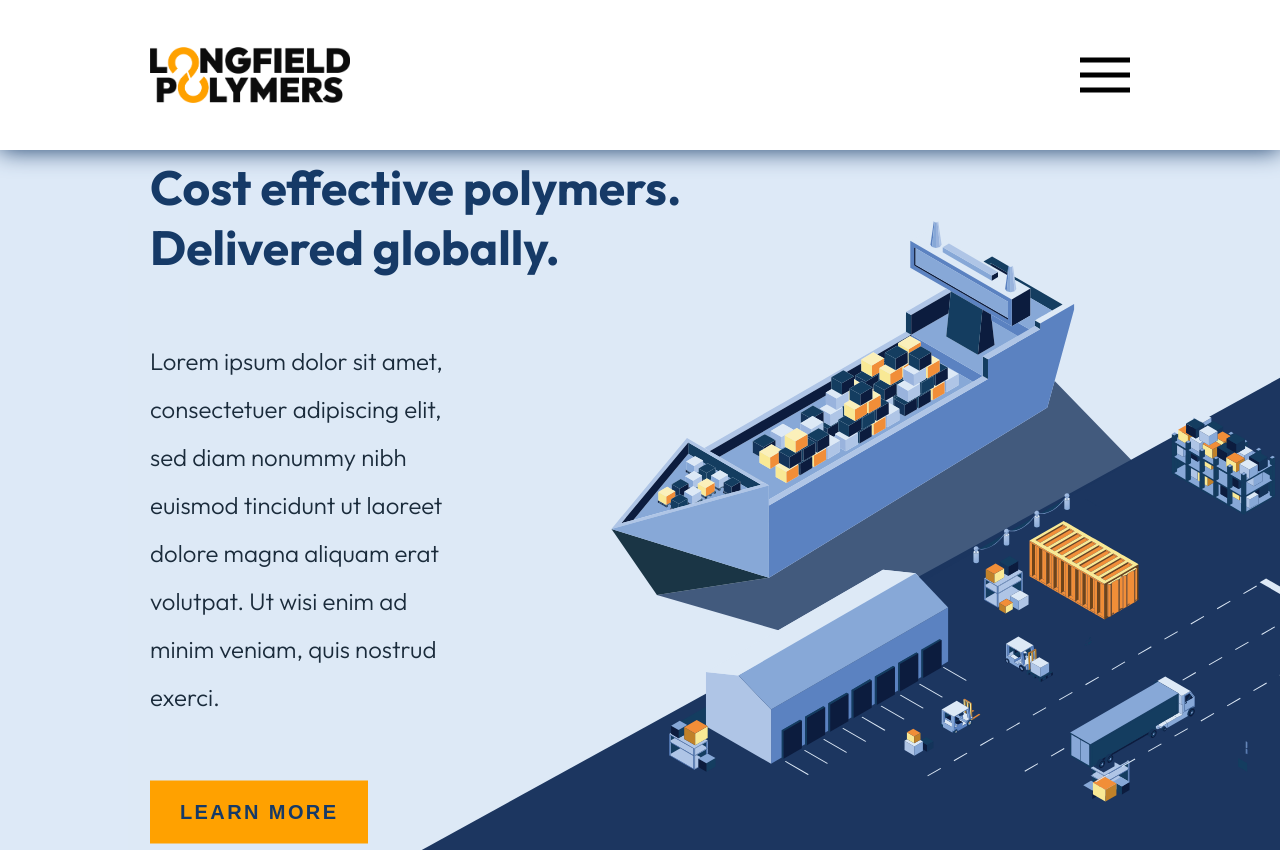
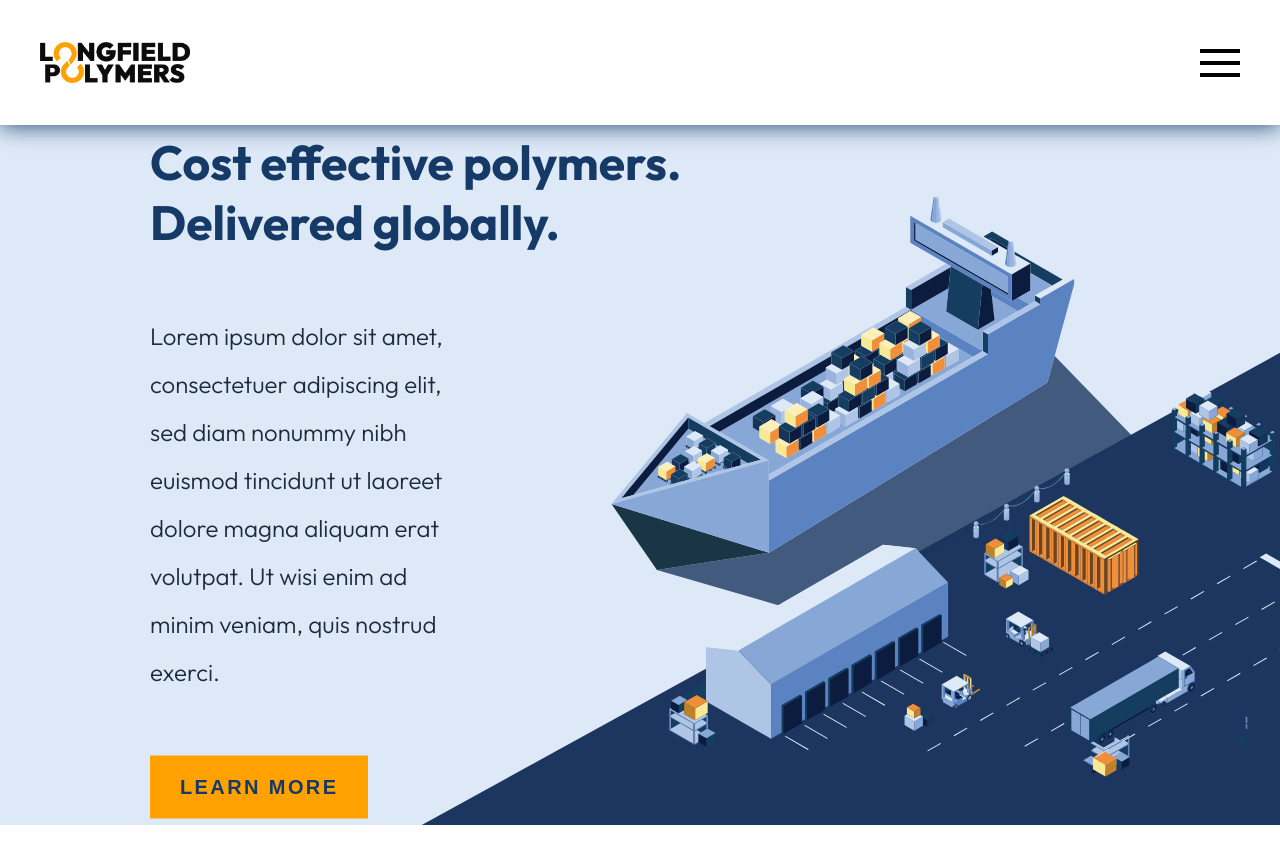
Before and after one commit to camcgreen/longfield, a Next.js app: page / in a window 1280 px wide. Shown: the top 852 px of the page. Built offline with nearby package versions, Linux system fonts and the light colour scheme.

Commit message:
header responsive amendment

```diff
--- a/styles/Hamburger.module.css
+++ b/styles/Hamburger.module.css
@@ -10,14 +10,10 @@
   fill: var(--colButtonsHighlight);
 }
 
-@media (max-width: 1700px) {
+/* @media (max-width: 1024px) { */
+  @media (max-width: 1280px) {
   .hamburger {
     display: block;
-  }
-}
-
-@media (max-width: 1024px) {
-  .hamburger {
     width: 40px;
     margin-right: 0;
   }
--- a/styles/Header.module.css
+++ b/styles/Header.module.css
@@ -3,7 +3,7 @@
   top: 0;
   left: 0;
   width: 100%;
-  height: 150px;
+  height: 125px;
   z-index: 10;
   background-color: white;
   /* border-bottom: solid var(--colTitles) 1.5px; */
@@ -17,16 +17,17 @@
   justify-content: space-between;
   /* justify-content: space-evenly; */
   align-items: center;
-  padding: 0 150px;
+  padding: 0 80px;
 }
 
 .logo {
-  width: 200px;
+  width: 175px;
   cursor: pointer;
 }
 
 .links {
   list-style: none;
+  /* font-size: 1rem; */
   font-size: 1.25rem;
   display: flex;
   flex-direction: row;
@@ -38,7 +39,8 @@
   cursor: pointer;
   font-weight: bold;
   transition: color 0.2s ease-in-out;
-  margin-right: 40px;
+  /* margin-right: 40px; */
+  margin-right: 30px;
   white-space: nowrap;
 }
 
@@ -76,13 +78,52 @@
 }
 
 .partner {
-  width: 250px;
+  width: 225px;
   /* height: 100%; */
   /* width: 200px;
   object-fit: cover; */
 }
 
-@media (max-width: 1700px) {
+/* @media (max-width: 1700px) {
+  .links {
+    display: none;
+  }
+
+   .hamburger {
+    display: block;
+  }
+
+  .partner {
+    display: none;
+  }
+} */
+
+@media (max-width: 1535px) {
+  .links {
+    font-size: 1rem;
+  }
+}
+
+@media (max-width: 1366px) {
+  .links li {
+    margin-right: 20px;
+  }
+
+  .links li:last-of-type {
+    margin-right: 0;
+  }
+
+  .logo {
+    width: 150px;
+  }
+
+  .partner {
+    width: 175px;
+  }
+}
+
+/* @media (max-width: 1024px) { */
+  @media (max-width: 1280px) {
   .links {
     display: none;
   }
@@ -94,9 +135,7 @@
   .partner {
     display: none;
   }
-}
 
-@media (max-width: 1024px) {
   .nav {
     padding: 0 40px;
   }
--- a/styles/Hero.module.css
+++ b/styles/Hero.module.css
@@ -1,7 +1,7 @@
 .hero {
   position: relative;
   width: 100%;
-  height: calc(100vh - 150px);
+  height: calc(100vh - 125px);
   min-height: 700px;
   background-color: var(--colBg);
 }
--- a/styles/Menu.module.css
+++ b/styles/Menu.module.css
@@ -13,8 +13,8 @@
 
 .menu svg {
   position: fixed;
-  top: 75px;
-  right: 150px;
+  top: 62.5px;
+  right: 40px;
   transform: translateY(-50%);
 }
 
```
